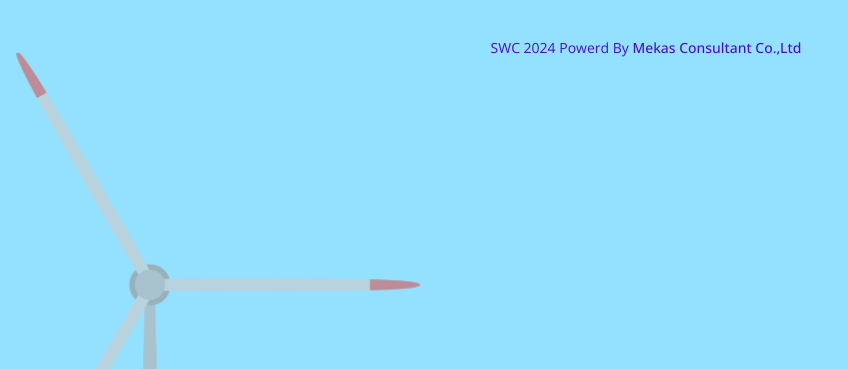
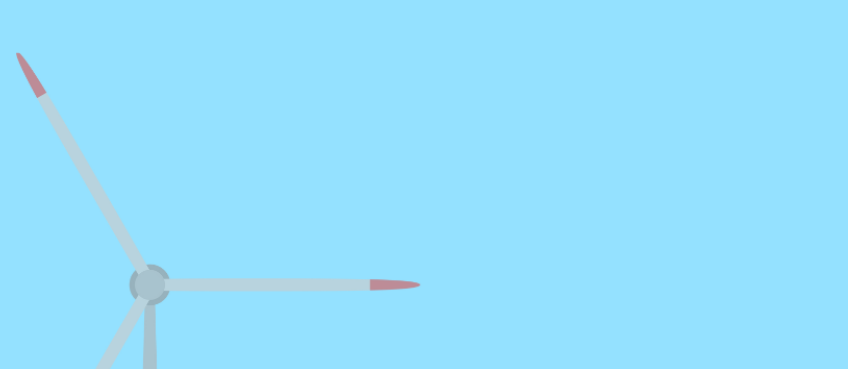
Before and after one commit to Chanansith/SWC_APP, a CodeIgniter app: page /database/ in a window 1280 px wide. Shown: the part 51-420 px from the top of the page, without its empty margins (0-848 px from the left). Run offline with CodeIgniter, Linux system fonts and the light colour scheme.

Commit message:
remove copy

```diff
--- a/application/views/includes/footerhome.php
+++ b/application/views/includes/footerhome.php
@@ -4,7 +4,7 @@
 		<!-- footer copy right section start -->
 		<section id="copy-right">
 			<div class="copy-right-sec"><i class="fa-solid fa-copyright"></i>
-				SWC 2024 Powerd By <a href="#">Mekas Consultant Co.,Ltd</a>
+
 
 
 			</div>
```
Also changed, not shown: application/views/disposal/dis_direction_detail.php (+8 -0 lines).
